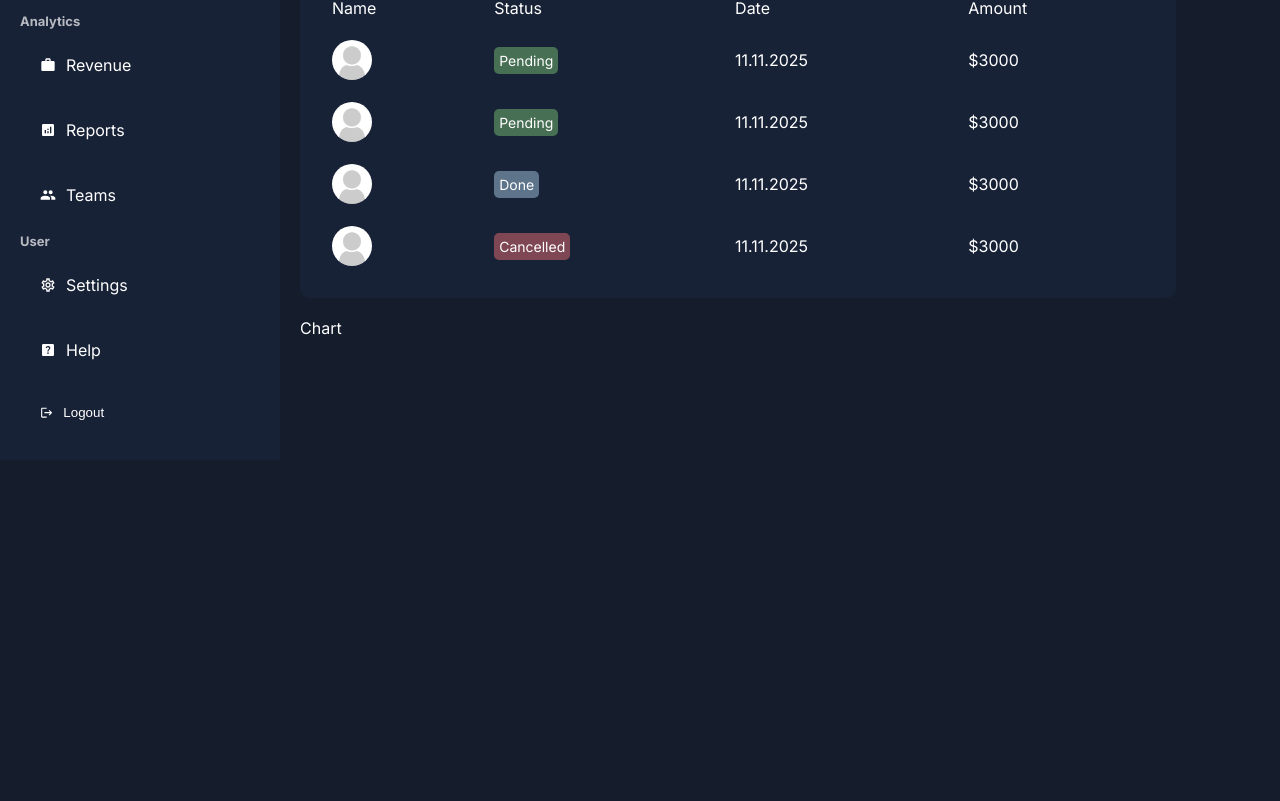
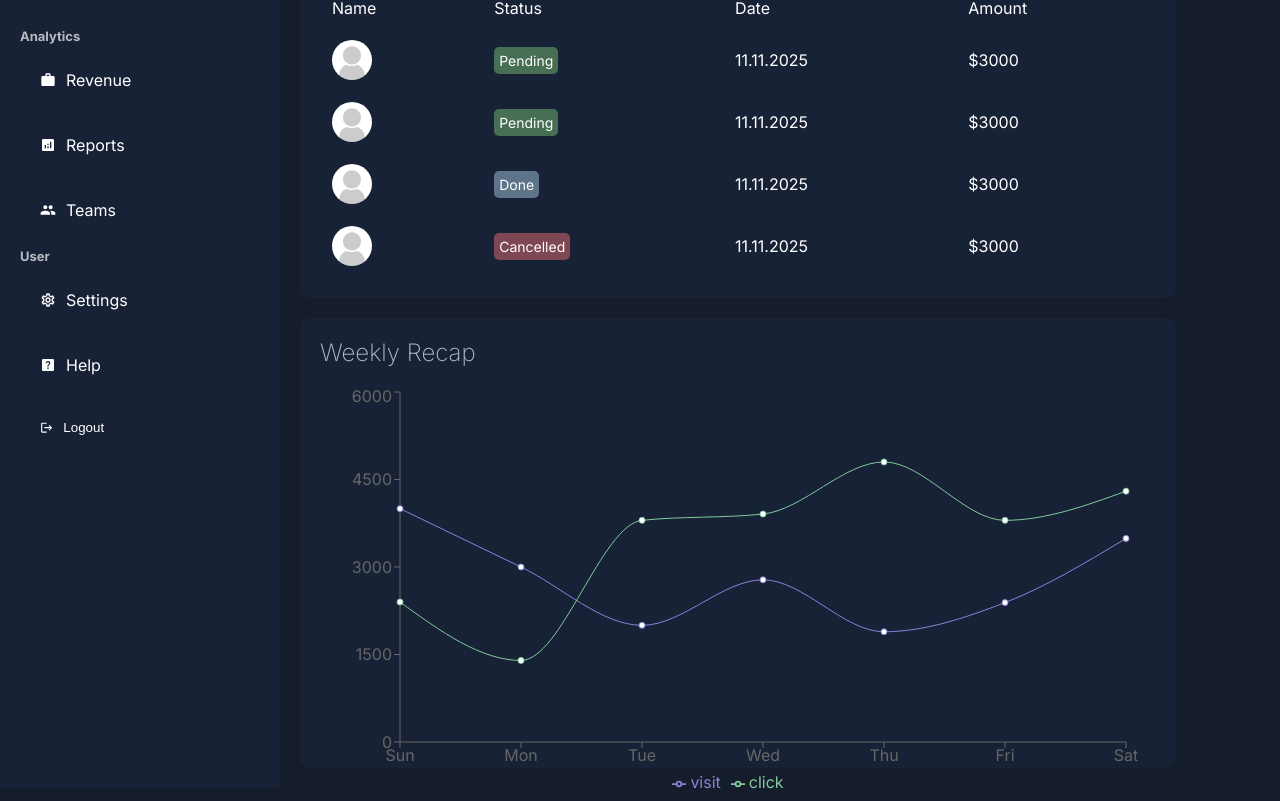
Before and after one commit to osmanalisevinc/admin-dashboard, a Next.js app: page /dashboard in a window 1280 px wide. Shown: the part 370-1171 px from the top of the page. Before the commit the page ends 830 px from the top, so only its background shows below. Built offline with nearby package versions, Linux system fonts and the light colour scheme.

Commit message:
add chart

```diff
--- a/app/ui/dashboard/chart/chart.jsx
+++ b/app/ui/dashboard/chart/chart.jsx
@@ -1,11 +1,72 @@
+"use client"
 import React from 'react'
 import styles from "./chart.module.css"
+import {  Legend, Line, LineChart, ResponsiveContainer, Tooltip, XAxis, YAxis } from 'recharts'
 
+const data = [
+  {
+    name: "Sun",
+    visit: 4000,
+    click: 2400,
+  },
+  {
+    name: "Mon",
+    visit: 3000,
+    click: 1398,
+  },
+  {
+    name: "Tue",
+    visit: 2000,
+    click: 3800,
+  },
+  {
+    name: "Wed",
+    visit: 2780,
+    click: 3908,
+  },
+  {
+    name: "Thu",
+    visit: 1890,
+    click: 4800,
+  },
+  {
+    name: "Fri",
+    visit: 2390,
+    click: 3800,
+  },
+  {
+    name: "Sat",
+    visit: 3490,
+    click: 4300,
+  },
+];
 
 const Chart = () => {
 
   return (
-    <div className={styles.container}>Chart</div>
+    <div className={styles.container}>
+      <h2 className={styles.title}>Weekly Recap</h2>
+      <ResponsiveContainer width="100%" height="100%">
+      <LineChart
+        width={500}
+        height={300}
+        data={data}
+        margin={{
+          top: 5,
+          right: 30,
+          left: 20,
+          bottom: 5,
+        }}
+      >
+        <XAxis dataKey="name" />
+        <YAxis />
+        <Tooltip contentStyle={{background:"#151c2c",border:"none"}}/>
+        <Legend />
+        <Line type="monotone" dataKey="visit" stroke="#8884d8" activeDot={{ r: 8 }} />
+        <Line type="monotone" dataKey="click" stroke="#82ca9d" />
+      </LineChart>
+    </ResponsiveContainer>
+    </div>
   )
 }
 
--- a/app/ui/dashboard/chart/chart.module.css
+++ b/app/ui/dashboard/chart/chart.module.css
@@ -1,3 +1,12 @@
 .container{
+    height: 450px;
+    background-color: var(--bgSoft);
+    padding: 20px;
+    border-radius: 10px;
+}
 
+.title{
+    font-weight: 200;
+    color: var(--textSoft);
+    margin-bottom: 20px;
 }
```
